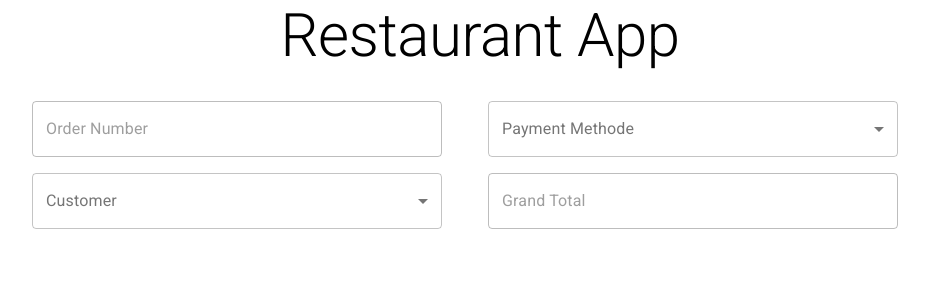
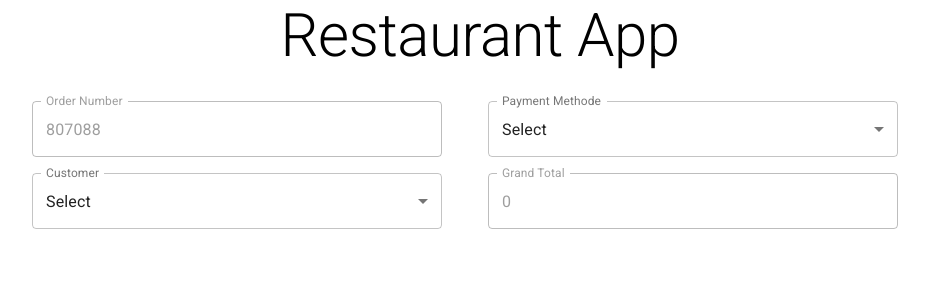
Before and after one commit to Leith-Gharbi/Restaurant-app, a React (Create React App) app: page / in a window 1280 px wide. Shown: the top 300 px of the page, without its empty margins (160-1089 px from the left). Built offline with nearby package versions, Linux system fonts and the light colour scheme.

Commit message:
create useForm in hooks folder

```diff
--- a/src/components/Order/OrderForm.js
+++ b/src/components/Order/OrderForm.js
@@ -1,30 +1,67 @@
 import { Grid } from '@material-ui/core';
-import React ,{useState} from 'react';
+import React, { useState } from 'react';
 import Form from '../../layouts/Form';
 
-import { Input,Select ,Button} from "../../components/controls";
+import { Input, Select, Button } from '../../components/controls';
+import useForm from '../../hooks/useForm';
 
-const pMethod =[{id:'none',title:'Select'},{id:'Cash',title:'Cash'},{id:'Card',title:'Card'}]
+const pMethod = [
+  { id: 'none', title: 'Select' },
+  { id: 'Cash', title: 'Cash' },
+  { id: 'Card', title: 'Card' },
+];
+const generateOrderNumber = () =>
+  Math.floor(100000 + Math.random() * 900000).toString();
+const getFreshModelObject = () => ({
+  orderMasterId: 0,
+  orderNumber: generateOrderNumber(),
+  customerId: 0,
+  pMethode: 'none',
+  gTotatl: 0,
+  deletedOrderItemIds: '',
+  orderDetails: [],
+});
+
+
 export default function OrderForm() {
+ const {values,setValues,errors,setErrors,handelInputChange,resetFormContols}=useForm(getFreshModelObject);
   return (
     <Form>
       <Grid container>
         <Grid item xs={6}>
-          <Input label="Order Number" name="orderNumber" disabled></Input>
+          <Input
+            label="Order Number"
+            name="orderNumber"
+            disabled
+            value={values.orderNumber}
+          ></Input>
           <Select
             label="Customer"
             name="customer"
-            options={[{ id: 0, title: 'Select' },{ id: 1, title: 'Customer 1' },{ id: 2, title: 'Customer 2' },{ id: 3, title: 'Customer 3' }]}
+            value={values.customerId}
+            onchange={handelInputChange}
+            options={[
+              { id: 0, title: 'Select' },
+              { id: 1, title: 'Customer 1' },
+              { id: 2, title: 'Customer 2' },
+              { id: 3, title: 'Customer 3' },
+            ]}
           ></Select>
         </Grid>
         <Grid item xs={6}>
-        <Select
+          <Select
             label="Payment Methode"
             name="pMethod"
             options={pMethod}
+            onchange={handelInputChange}
+            value={values.pMethode}
           ></Select>
-          <Input label="Grand Total" name="gTotal" disabled></Input>
-
+          <Input
+            label="Grand Total"
+            name="gTotal"
+            value={values.gTotatl}
+            disabled
+          ></Input>
         </Grid>
       </Grid>
     </Form>
--- /dev/null
+++ b/src/hooks/useForm.js
@@ -0,0 +1,16 @@
+import React, { useState } from 'react';
+
+export default function useForm(getFreshModelObject) {
+  const [values, setValues] = useState(getFreshModelObject());
+  const [errors, setErrors] = useState({});
+  const handelInputChange = (e) => {
+    const { name, value } = e.target;
+    setValues({ ...values, [name]: value });
+  };
+  const resetFormContols =()=>{
+      setValues(getFreshModelObject());
+      setErrors({});
+
+  }
+  return {values,setValues,errors,setErrors,handelInputChange,resetFormContols};
+}
```
